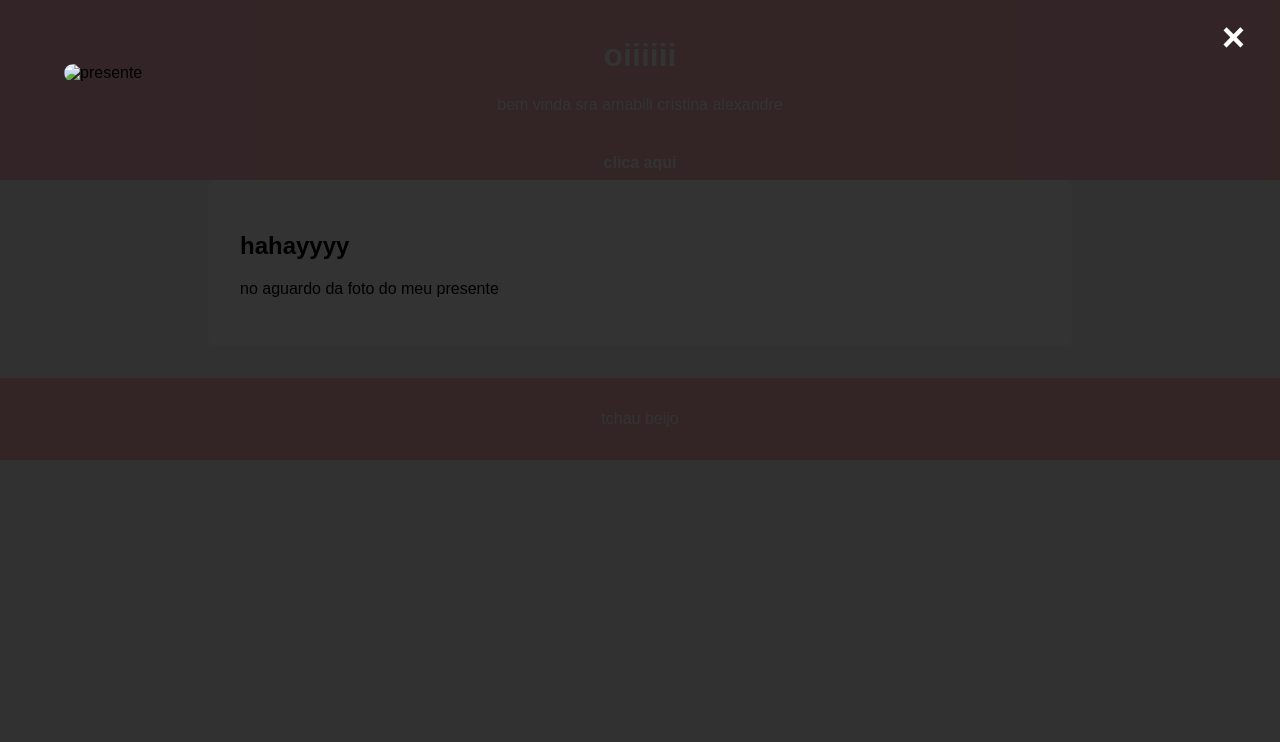
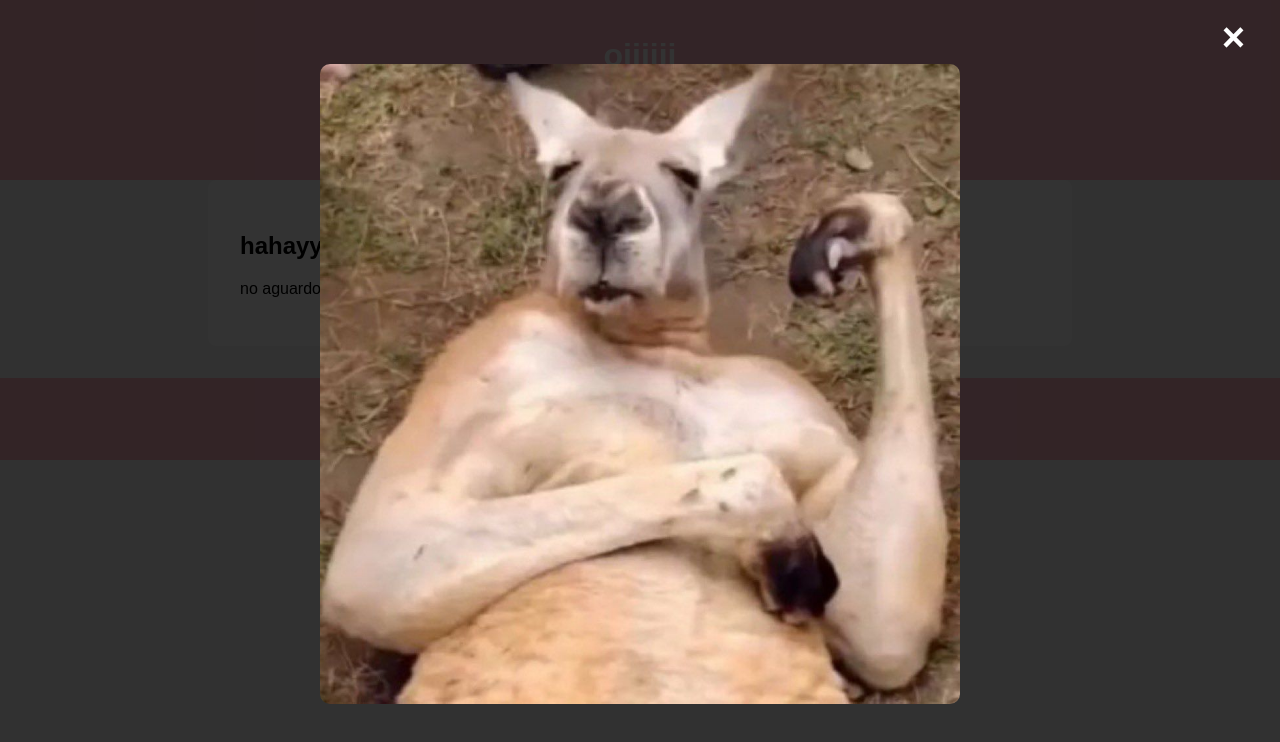
Before and after one commit to trizcoding/teste, a plain HTML site: page index.html in a window 1280 px wide. Both pictures are taken after a click on the link "clica aqui". Drawn offline with Linux system fonts and the light colour scheme.

Commit message:
Corrigindo estrutura do site para GitHub Pages

```diff
--- a/index.html
+++ b/index.html
@@ -114,7 +114,7 @@
   <!-- Modal -->
   <div id="myModal" class="modal">
     <span class="close">&times;</span>
-    <img class="modal-content" src="canguru.png.jpeg" alt="presente" />
+    <img class="modal-content" src="canguru.jpeg" alt="canguru" />
   </div>
 
   <script>
```
